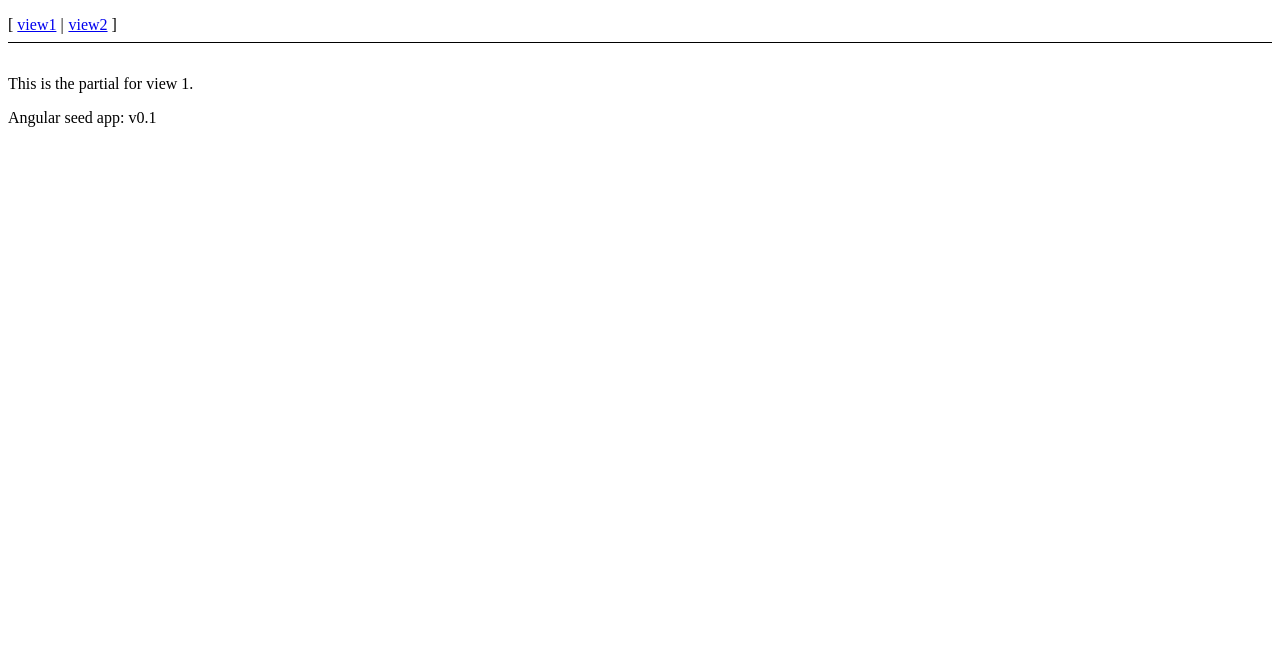
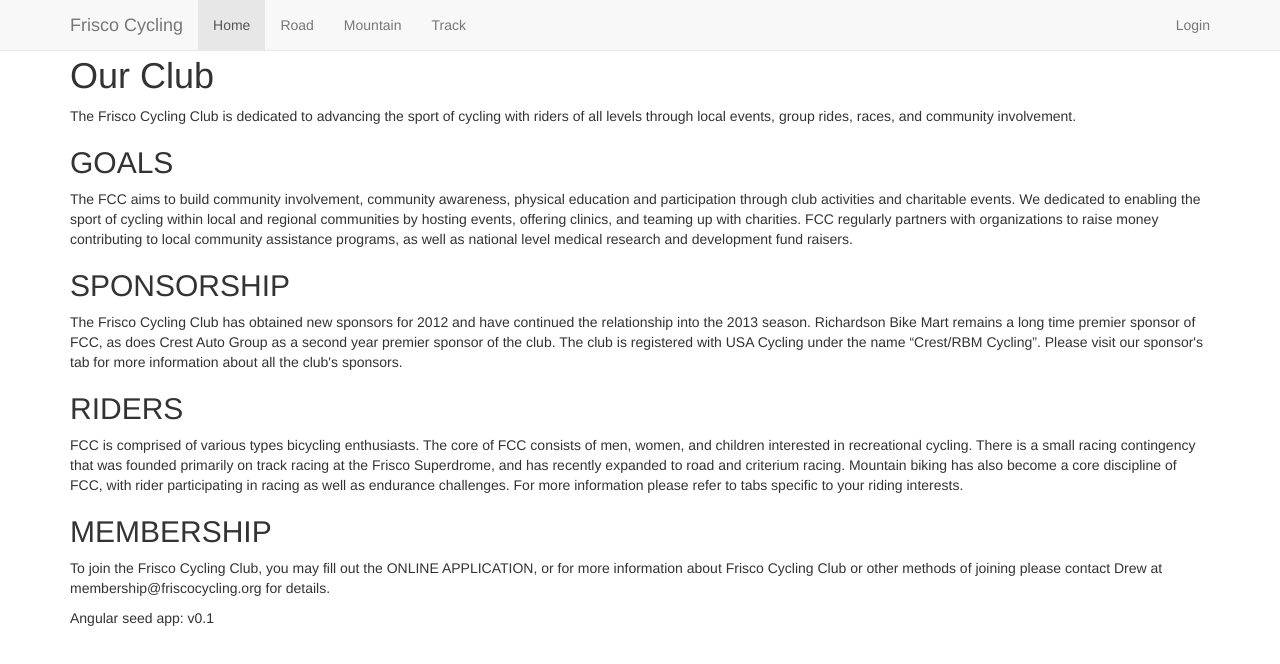
Before and after one commit to christothes/FriscoCyclingClub, a website: page app/index.html in a window 1280 px wide. Drawn offline with nearby package versions, Linux system fonts and the light colour scheme.

Commit message:
home page text and navBar

```diff
--- a/app/index.html
+++ b/app/index.html
@@ -4,8 +4,46 @@
   <meta charset="utf-8">
   <title>Frisco Cycling Club</title>
   <link rel="stylesheet" href="css/app.css"/>
+    <link rel="stylesheet" href="//netdna.bootstrapcdn.com/bootstrap/3.1.1/css/bootstrap.min.css">
 </head>
 <body>
+<div class="navbar navbar-default navbar-fixed-top" role="navigation">
+    <div class="container">
+        <div class="navbar-header">
+            <button type="button" class="navbar-toggle" data-toggle="collapse" data-target=".navbar-collapse">
+                <span class="sr-only">Toggle navigation</span>
+                <span class="icon-bar"></span>
+                <span class="icon-bar"></span>
+                <span class="icon-bar"></span>
+            </button>
+            <a class="navbar-brand" href="#">Frisco Cycling</a>
+        </div>
+        <div class="navbar-collapse collapse">
+            <ul class="nav navbar-nav">
+                <li class="active"><a href="#">Home</a></li>
+                <li><a href="#/road">Road</a></li>
+                <li><a href="#/mtn">Mountain</a></li>
+                <li><a href="#/track">Track</a></li>
+                <!--<li class="dropdown">-->
+                    <!--<a href="#" class="dropdown-toggle" data-toggle="dropdown">Dropdown <b class="caret"></b></a>-->
+                    <!--<ul class="dropdown-menu">-->
+                        <!--<li><a href="#">Action</a></li>-->
+                        <!--<li><a href="#">Another action</a></li>-->
+                        <!--<li><a href="#">Something else here</a></li>-->
+                        <!--<li class="divider"></li>-->
+                        <!--<li class="dropdown-header">Nav header</li>-->
+                        <!--<li><a href="#">Separated link</a></li>-->
+                        <!--<li><a href="#">One more separated link</a></li>-->
+                    <!--</ul>-->
+                <!--</li>-->
+            </ul>
+            <ul class="nav navbar-nav navbar-right">
+                <li><a href="/login">Login</a></li>
+            </ul>
+        </div><!--/.nav-collapse -->
+    </div>
+</div>
+<div class="container">
   <ul class="menu">
     <li><a href="#/view1">view1</a></li>
     <li><a href="#/view2">view2</a></li>
@@ -14,7 +52,7 @@
   <div ng-view></div>
 
   <div>Angular seed app: v<span app-version></span></div>
-
+</div>
   <!-- In production use:
   <script src="//ajax.googleapis.com/ajax/libs/angularjs/x.x.x/angular.min.js"></script>
   -->
@@ -25,5 +63,7 @@
   <script src="js/controllers.js"></script>
   <script src="js/filters.js"></script>
   <script src="js/directives.js"></script>
+  <script src="//code.jquery.com/jquery-2.1.0.min.js"></script>
+  <script src="//netdna.bootstrapcdn.com/bootstrap/3.1.1/js/bootstrap.min.js"></script>
 </body>
 </html>
--- a/app/js/ng_app.js
+++ b/app/js/ng_app.js
@@ -9,8 +9,9 @@
   'myApp.directives',
   'myApp.controllers'
 ]).
-config(['$routeProvider', function($routeProvider) {
-  $routeProvider.when('/view1', {templateUrl: 'partials/partial1.html', controller: 'MyCtrl1'});
-  $routeProvider.when('/view2', {templateUrl: 'partials/partial2.html', controller: 'MyCtrl2'});
-  $routeProvider.otherwise({redirectTo: '/view1'});
+config(['$routeProvider', function ($routeProvider) {
+    $routeProvider.when('/', {templateUrl: 'partials/home.html', controller: 'HomeCtrl'});
+    $routeProvider.when('/view1', {templateUrl: 'partials/partial1.html', controller: 'HomeCtrl'});
+    $routeProvider.when('/view2', {templateUrl: 'partials/partial2.html', controller: 'HomeCtrl'});
+    $routeProvider.otherwise({redirectTo: '/view1'});
 }]);
--- /dev/null
+++ b/app/partials/home.html
@@ -0,0 +1,28 @@
+<div>
+    <h1>Our Club</h1>
+    <p>The Frisco Cycling Club is dedicated to advancing the sport of cycling with riders of all levels through local events,
+        group rides, races, and community involvement.</p>
+
+    <h2>GOALS</h2>
+    <p>The FCC aims to build community involvement, community awareness, physical education and participation through club
+        activities and charitable events.  We dedicated to enabling the sport of cycling within local and regional communities
+        by hosting events, offering clinics, and teaming up with charities.  FCC regularly partners with organizations to
+        raise money contributing to local community assistance programs, as well as national level medical research and
+        development fund raisers.</p>
+
+    <h2>SPONSORSHIP</h2>
+    <p>The Frisco Cycling Club has obtained new sponsors for 2012 and have continued the relationship into the 2013 season.
+        Richardson Bike Mart remains a long time premier sponsor of FCC, as does Crest Auto Group as a second year premier
+        sponsor of the club.  The club is registered with USA Cycling under the name “Crest/RBM Cycling”.  Please visit
+        our sponsor's tab for more information about all the club's sponsors.</p>
+
+    <h2>RIDERS</h2>
+    <p>FCC is comprised of various types bicycling enthusiasts.  The core of FCC consists of men, women, and children
+        interested in recreational cycling.  There is a small racing contingency that was founded primarily on track
+        racing at the Frisco Superdrome, and has recently expanded to road and criterium racing.   Mountain biking has
+        also become a core discipline of FCC, with rider participating in racing as well as endurance challenges.  For
+        more information please refer to tabs specific to your riding interests.</p>
+    <h2>MEMBERSHIP</h2>
+    <p>To join the Frisco Cycling Club, you may fill out the ONLINE APPLICATION, or for more information about
+        Frisco Cycling Club or other methods of joining please contact Drew at membership@friscocycling.org for details.</p>
+</div>
```
